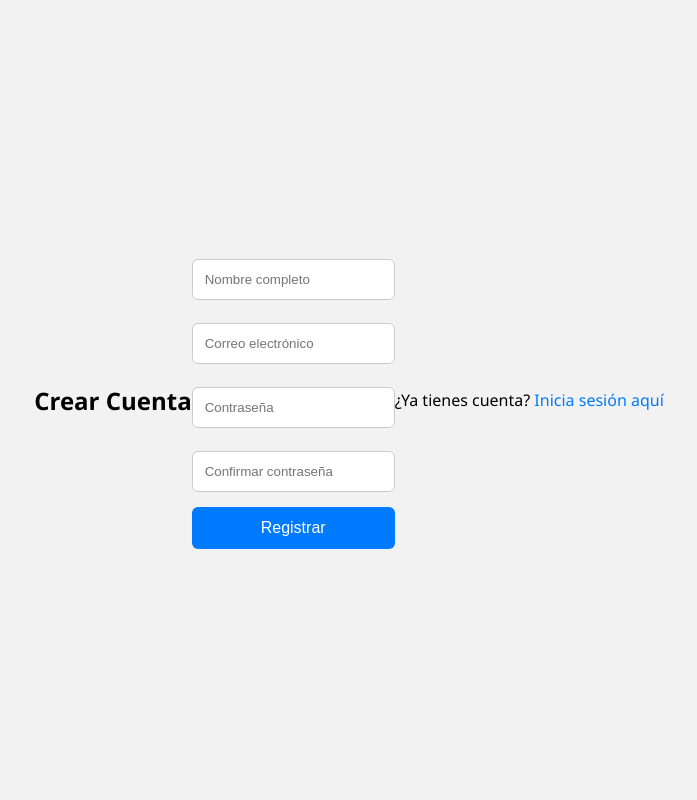
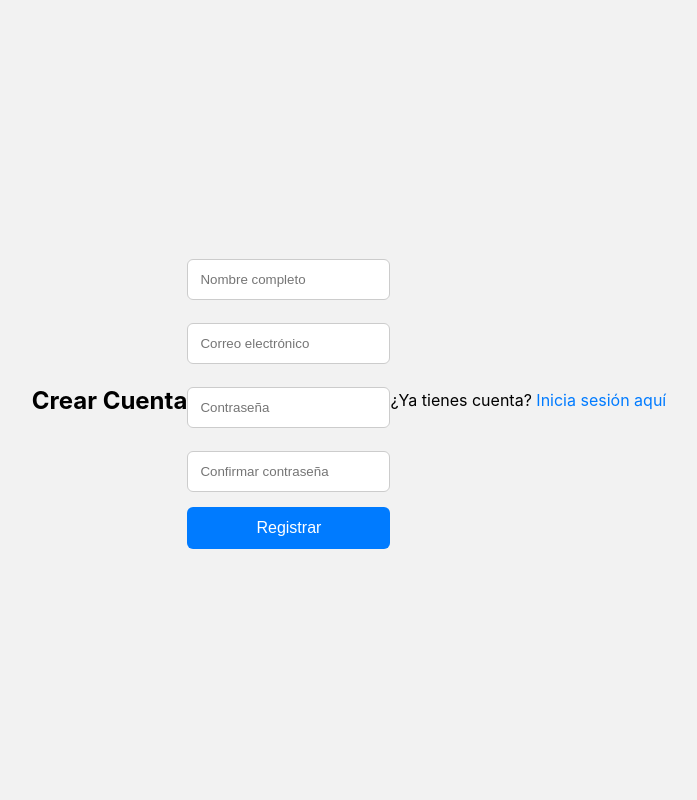
Before and after one commit to Codearlo/sis_inv, a PHP site: page /register.php in a window 1280 px wide. Shown: the whole page, without its empty margins (291-988 px from the left). Run offline with PHP 8.4, Linux system fonts and the light colour scheme.

Commit message:
Subiendo los archivos

```diff
--- a/public/css/dashboard_styles.css
+++ b/public/css/dashboard_styles.css
@@ -1,6 +1,6 @@
-/* Estilos específicos para el componente Dashboard */
+/* Estilos especÃ­ficos para el componente Dashboard */
 body {
-    font-family: -apple-system, BlinkMacSystemFont, "Segoe UI", Roboto, "Helvetica Neue", Arial, sans-serif;
+    font-family: -apple-system, BlinkMacSystemFont, "Segoe UI", Roboto, "Helvetica Neue", Arial, "Noto Sans", sans-serif, "Apple Color Emoji", "Segoe UI Emoji", "Segoe UI Symbol", "Noto Color Emoji";
     background-color: #f4f7fa;
     color: #333;
 }
--- a/public/css/styles.css
+++ b/public/css/styles.css
@@ -7,7 +7,7 @@
 
 body {
     background: #f2f2f2;
-    font-family: 'Segoe UI', Tahoma, Geneva, Verdana, sans-serif;
+    font-family: -apple-system, BlinkMacSystemFont, "Segoe UI", Roboto, "Helvetica Neue", Arial, "Noto Sans", sans-serif, "Apple Color Emoji", "Segoe UI Emoji", "Segoe UI Symbol", "Noto Color Emoji";
     display: flex;
     justify-content: center;
     align-items: center;
```
